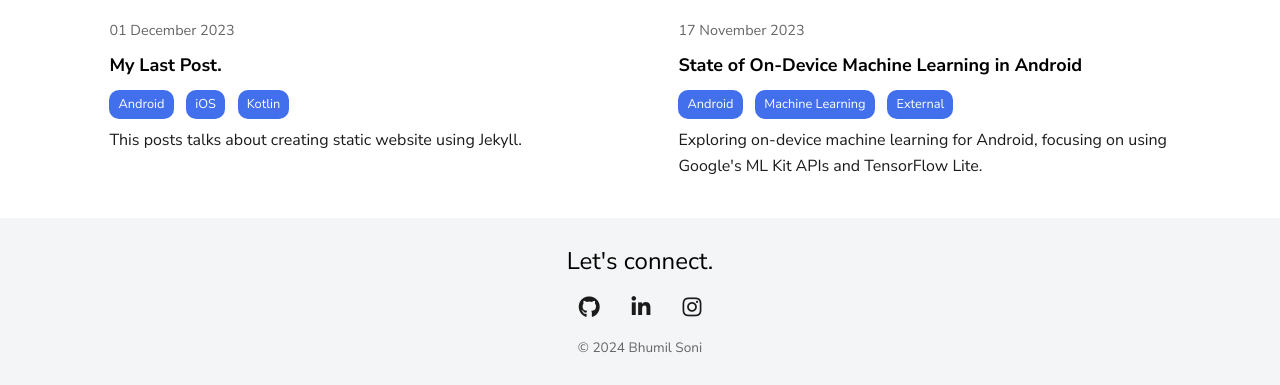
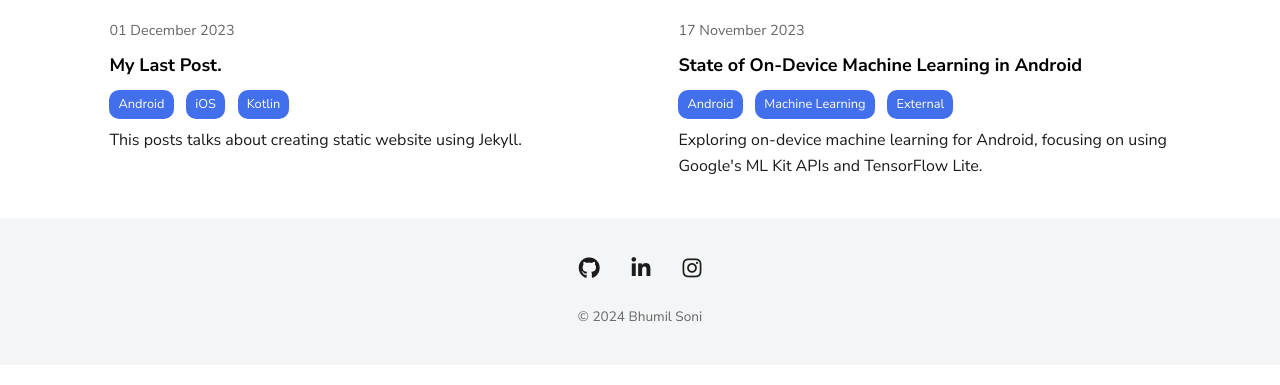
Before and after one commit to thebhumilsoni/thebhumilsoni.github.io, a Jekyll site: the page built from index.html, in a window 1280 px wide, cut to the strip 1326-1711 px from the top of the page. Built offline with Jekyll 4.4.1, drawn with Linux system fonts in a browser that asks for light colours.

Commit message:
Update contact section

```diff
--- a/_includes/contact.html
+++ b/_includes/contact.html
@@ -1,6 +1,5 @@
 <footer class="contact-section">
     <div class="contact-content">
-        <h4>Let's connect.</h4>
         {% include social-links.html %}
         <p class="contact-footer-text">© <span id="current-year"></span> Bhumil Soni</p>
     </div>
--- a/_sass/3-components/_contact.scss
+++ b/_sass/3-components/_contact.scss
@@ -1,12 +1,15 @@
 .contact-section {
     background-color: var(--contact-section-background);
-    padding: 0.8rem 1.5rem;
+    padding: 1.5rem 1.5rem;
     text-align: center;
 }
 
 .contact-content {
+    display: flex;
+    flex-direction: column;
     color: var(--contact-section-text-color);
     font-size: 1rem;
+    gap: 0.5rem;
 }
 
 .contact-footer-text {
```
